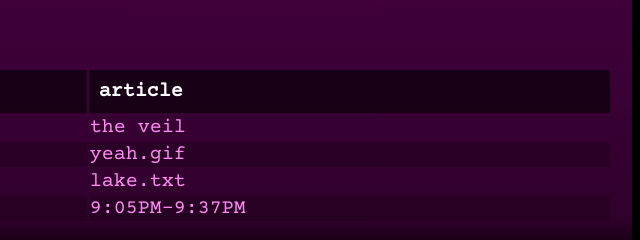
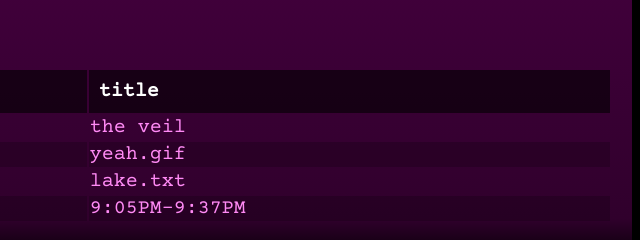
Before and after one commit to deadbeatChimblr/grubbyChimblr.github.io, a plain HTML site: page index.html in a window 1280 px wide. Shown: the part 309-549 px from the top of the page, 640-1280 px from the left. Drawn offline with Linux system fonts and the light colour scheme.

Commit message:
minor change

```diff
--- a/index.html
+++ b/index.html
@@ -25,7 +25,7 @@
         <th>year</th>
         <th>month</th>
         <th>day</th>
-        <th>article</th>
+        <th>title</th>
     </tr>
     <tr class="list">
         <td>2023</th>
```
